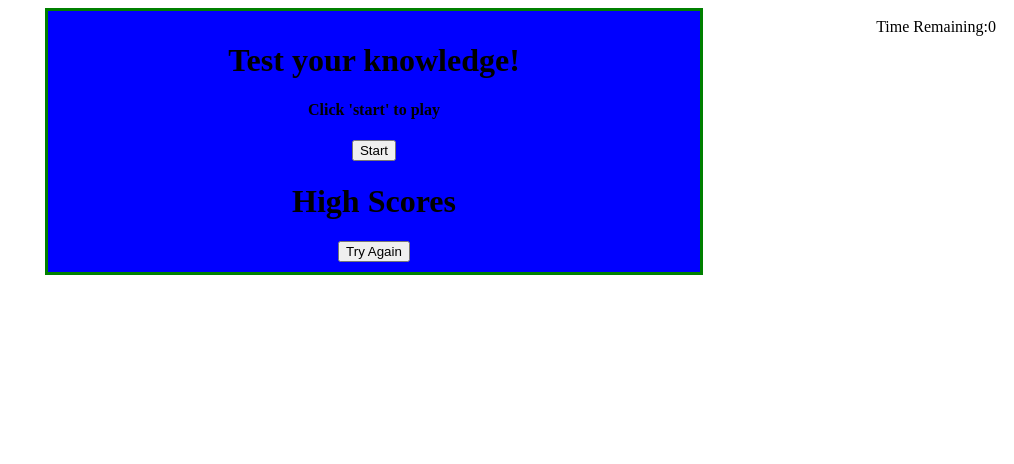
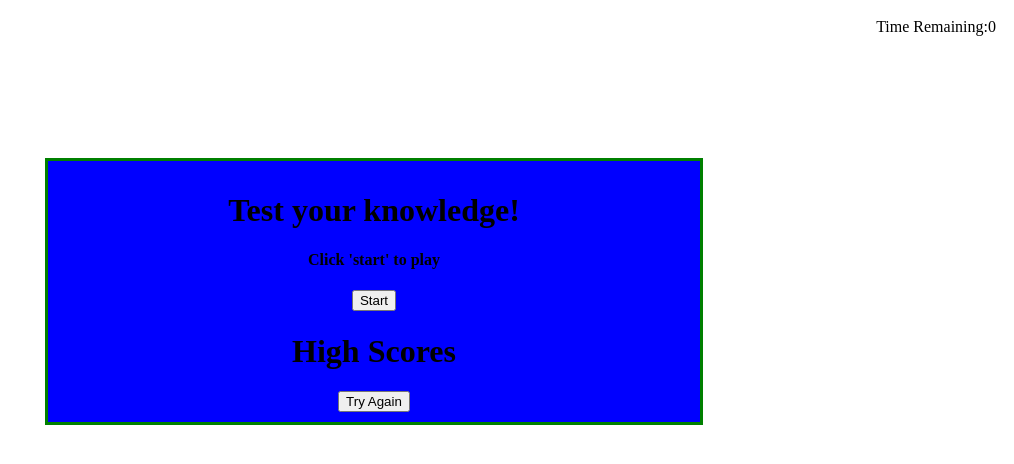
Before and after one commit to rajkdh/Code.Quiz, a plain HTML site: page index.html in a window 1280 px wide. Shown: the whole page, without its empty margins (266-1280 px from the left). Drawn offline with Linux system fonts and the light colour scheme.

Commit message:
added css code to start page, centered container

```diff
--- a/assets/css/style.css
+++ b/assets/css/style.css
@@ -4,10 +4,12 @@
 }
 .game-container{
     background-color: blue;
+    position: relative;
     text-align: center;
-    display: block;
     margin: auto;
+    top: 150px;
     width: 50%;
     border: 3px solid green;
     padding: 10px;
+
 }
```
